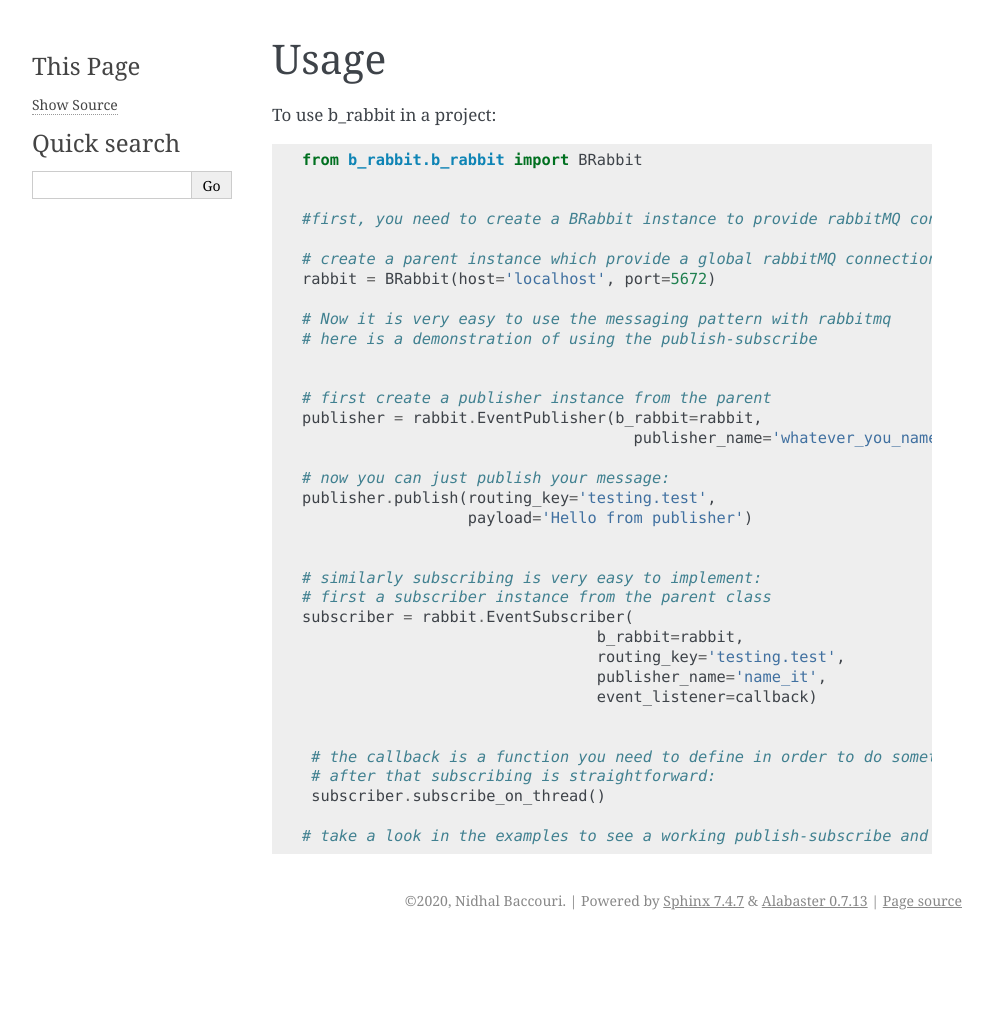
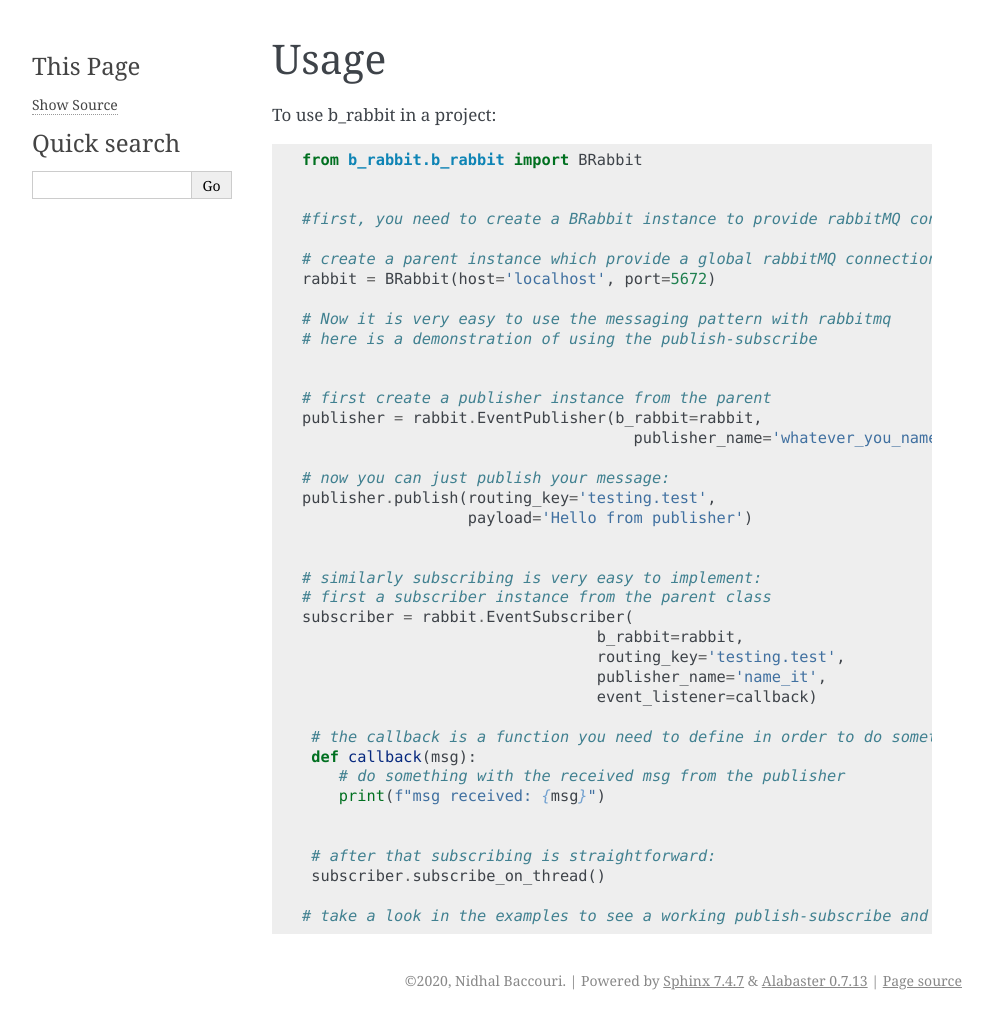
Before and after one commit to nidhaloff/b-rabbit, a Sphinx documentation site: the page built from docs/usage.rst, in a window 1280 px wide. Shown: the whole page, without its empty margins (148-1141 px from the left). Built offline with Sphinx 7.4.7, drawn with Linux system fonts in a browser that asks for light colours; before the commit the page ends 940 px from its top, so only the background shows below that.

Commit message:
modified docs and pushed beta version

```diff
--- a/docs/usage.rst
+++ b/docs/usage.rst
@@ -33,8 +33,12 @@ To use b_rabbit in a project::
                                     publisher_name='name_it',
                                     event_listener=callback)
 
+     # the callback is a function you need to define in order to do something with the received message
+     def callback(msg):
+        # do something with the received msg from the publisher
+        print(f"msg received: {msg}")
 
-     # the callback is a function you need to define in order to do something with the received message
+
      # after that subscribing is straightforward:
      subscriber.subscribe_on_thread()
 
```
